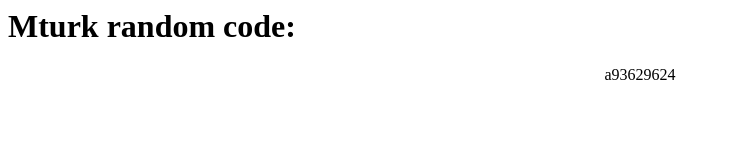
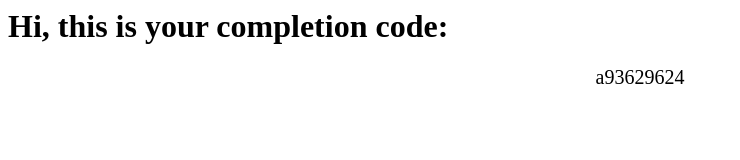
Before and after one commit to r0vinas/r0vinas.github.io, a plain HTML site: page random01code.html in a window 1280 px wide. Shown: the whole page, without its empty margins (0-740 px from the left). Drawn offline with Linux system fonts and the light colour scheme.

Commit message:
Update random01code.html

```diff
--- a/random01code.html
+++ b/random01code.html
@@ -1,5 +1,5 @@
 <h1>
-  Mturk random code:
+  Hi, this is your completion code:
 </h1>
 <body>
 <div
@@ -10,4 +10,5 @@
 <script>
   var num = Math.floor((Math.random() * 100000000) + 1);
   document.getElementById("rand_var").innerHTML = "a" + num;
+  document.getElementById("rand_var").style.fontSize = "20px";
 </script>
```
